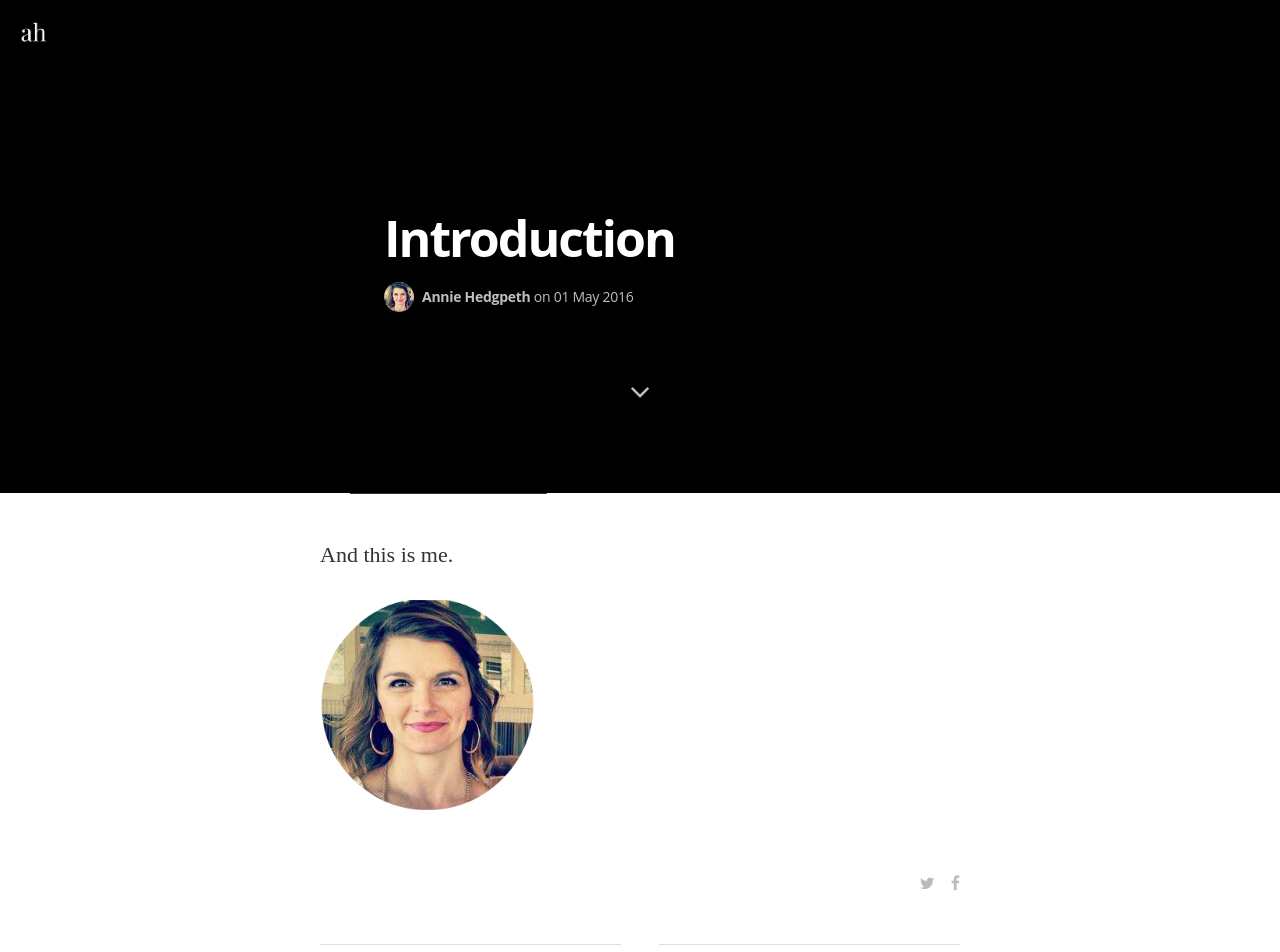
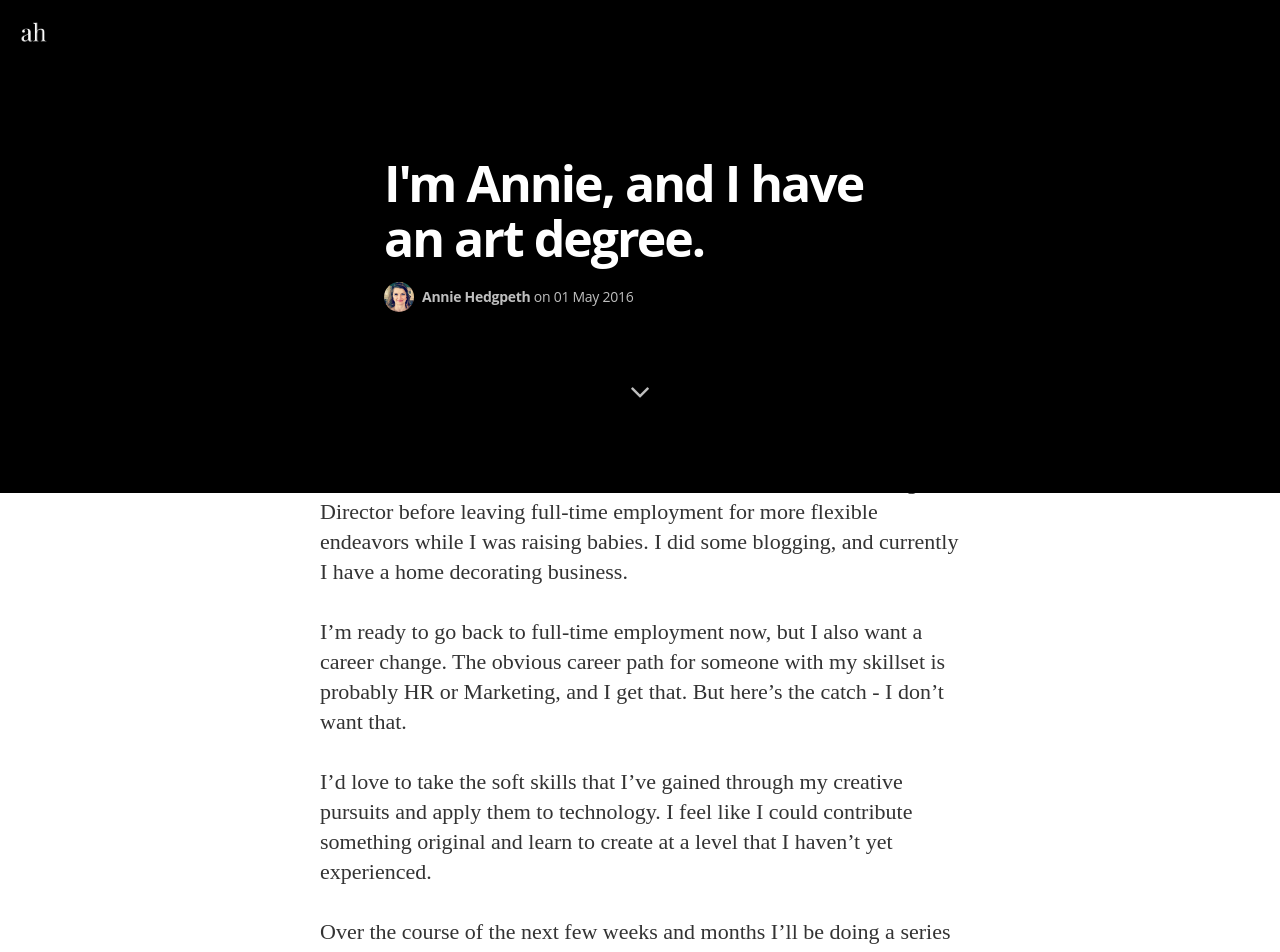
Before and after one commit to anniehedgpeth/anniehedgpeth.github.io, a Jekyll site: the page built from _posts/2016-05-01-introduction.markdown, in a window 1280 px wide and 1400 px high, scrolled down 907 px. Shown: the top 952 px of the window. Built offline with Jekyll 4.4.1, drawn with Linux system fonts in a browser that asks for light colours; nearby versions of some CDN libraries; some web fonts are replaced; comment, search, counter and statistics services are not loaded; some of the changed text lies outside the part shown.

Commit message:
intro post

```diff
--- a/_config.yml
+++ b/_config.yml
@@ -54,9 +54,11 @@ social:
   - icon:	linkedin
     url:	https://www.linkedin.com/in/annie-hedgpeth-203393112
     desc:	Connect with me on linkedin
-    share_url:
-    share_title:
-    share_link:
+    share_url: https://www.linkedin.com/shareArticle
+    share_title: ?title=
+    share_link: "&amp;url="
 
 # Google services
 google_analytics: UA-77245607-1
+
+excerpt_separator: <!--more-->
--- a/_posts/2016-05-01-introduction.markdown
+++ b/_posts/2016-05-01-introduction.markdown
@@ -1,25 +1,25 @@
 ---
 layout: post
-title:  "Introduction"
+title:  "I'm Annie, and I have an art degree."
 date:   2016-05-01 22:00:00
 categories: about
 tags: introduction
 image: /assets/article_images/2016-05-01-introduction/introduction.jpg
 image2: /assets/article_images/2016-05-01-introduction/introduction-mobile.jpg
 ---
-# Introduction
-This is my introductory post.
+<img src='/assets/article_images/2016-05-01-introduction/AnnieHedgpeth.png' style='display: block; margin-left: auto; margin-right: auto; padding-top: 40px' />
 
-*Wow, this is cool.*
+So this is my introductory post, and I can't shake that feeling like I just walked into the men's restroom. It's not because it's mostly men in technology (well, a little), but it's because I don't know how I got here and if I should exit quickly before making eye contact with anyone.
+<!--more-->
 
-**This is bold.**
+I have a BFA in Film, a minor in Theatre, and I worked as a Casting Director before leaving full-time employment for more flexible endeavors while I was raising babies. I did some blogging, and currently I have a home decorating business.
 
-Here are my old blogs:
+I'm ready to go back to full-time employment now, but I also want a career change. The obvious career path for someone with my skillset is probably HR or Marketing, and I get that. But here's the catch - I don't want that.
 
-* [Reclaimed Home Interiors](http://reclaimed.house)
-* [Lean Back In](http://leanin.life)
-* [Annie's Blessed Nest](http://anniesblessednest.com)
+I'd love to take the soft skills that I've gained through my creative pursuits and apply them to technology. I feel like I could contribute something original and learn to create at a level that I haven't yet experienced.
 
-And this is me.
+Over the course of the next few weeks and months I'll be doing a series of small projects and sharing what I learn. I'm taking baby steps to get to where I want to be, but I'm excited about the process.
 
-![](/assets/article_images/2016-05-01-introduction/AnnieHedgpeth.png)
+When I first started learning how to speak French the biggest hurdle was just getting out there and speaking it with people withouth being embarassed. If I didn't humble myself in that way, then I would have never improved. I made a ton of mistakes (and am still not totally fluent), but I have finally learned to not be embarassed.
+
+This website for me is like speaking horribly broken French to native Parisians. It's a little embarassing, but I'm hoping that the upside will be lots of growth and understanding.
--- a/index.html
+++ b/index.html
@@ -41,7 +41,7 @@ layout: default
               <h2 class="post-title" itemprop="name"><a href="{{ post.url }}" itemprop="url">{{ post.title }}</a></h2>
             </header>
             <section class="post-excerpt" itemprop="description">
-              <p>{{ post.content | strip_html | truncatewords: 50 }}</p>
+              {{ post.excerpt }}
             </section>
             <div class="post-meta">
               <time datetime="{{ post.date | date_to_long_string }}">{{ post.date | date_to_long_string }}</time>
```
